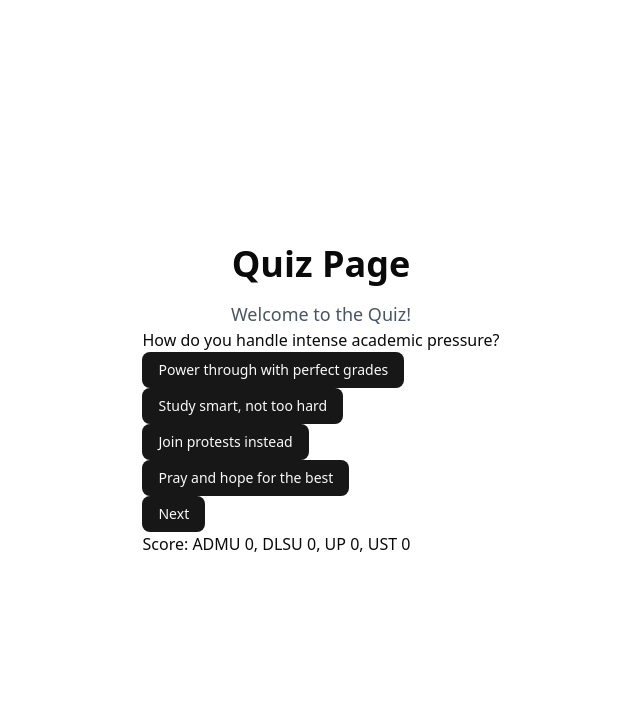
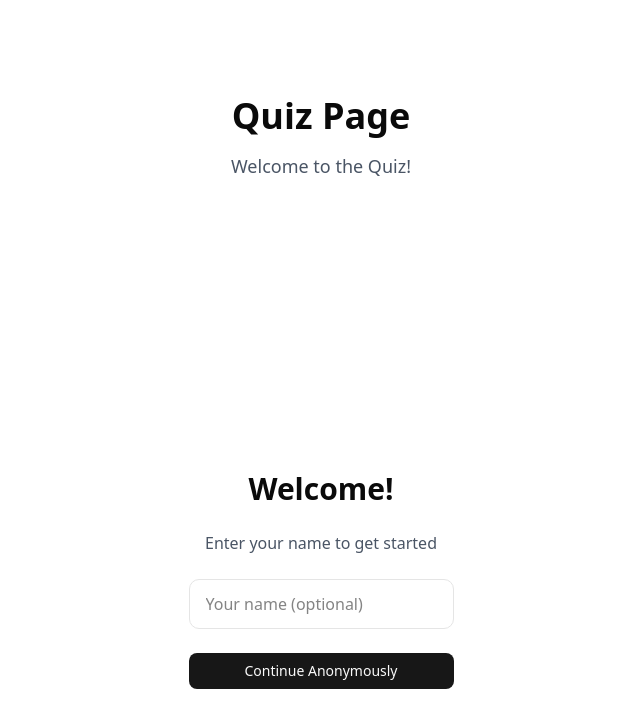
Before and after one commit to yanicells/UniSort, a Next.js app: page /quiz in a window 1280 px wide. Shown: the top 728 px of the page, without its empty margins (319-959 px from the left). Built offline with nearby package versions, Linux system fonts and the light colour scheme.

Commit message:
add back options for quiz

```diff
--- a/app/(app)/quiz/page.tsx
+++ b/app/(app)/quiz/page.tsx
@@ -1,11 +1,11 @@
-import QuizView from "@/components/quiz/quiz-view"
+import QuizHandler from "@/components/quiz/quiz"
 
 export default function Quiz(){
     return(
         <main className="flex min-h-screen flex-col items-center justify-center p-24">
           <h1 className="text-4xl font-bold">Quiz Page</h1>
           <p className="mt-4 text-lg text-gray-600">Welcome to the Quiz!</p>
-          <QuizView />
+          <QuizHandler />
         </main>
     )
 }
--- /dev/null
+++ b/components/quiz/get-name.tsx
@@ -0,0 +1,38 @@
+"use client";
+
+import { useState } from "react";
+import { Button } from "../ui/button";
+
+type GetNameProps = {
+  onContinue: (name: string) => void;
+};
+
+export default function GetName({ onContinue }: GetNameProps) {
+  const [name, setName] = useState("");
+
+  return (
+    <div className="min-h-screen flex items-center justify-center p-4">
+      <div className="max-w-md w-full space-y-6 text-center">
+        <h1 className="text-3xl font-bold">Welcome!</h1>
+        <p className="text-gray-600">Enter your name to get started</p>
+
+        <input
+          type="text"
+          value={name}
+          onChange={(e) => setName(e.target.value)}
+          placeholder="Your name (optional)"
+          className="w-full px-4 py-3 border rounded-lg focus:outline-none focus:ring-2 focus:ring-blue-500"
+        />
+
+        <div className="flex flex-col gap-3">
+          <Button
+            onClick={() => onContinue(name.trim() || "Anonymous")}
+            className="w-full"
+          >
+            {name.trim() ? "Continue" : "Continue Anonymously"}
+          </Button>
+        </div>
+      </div>
+    </div>
+  );
+}
--- a/components/quiz/quiz-view.tsx
+++ b/components/quiz/quiz-view.tsx
@@ -6,12 +6,16 @@ import { Button } from "@/components/ui/button";
 import Question from "@/components/quiz/question";
 import Choice from "@/components/quiz/choice";
 import Results from "./results";
+import { saveQuizResultAction } from "@/lib/actions/quiz-actions";
 
-export default function QuizView() {
+export default function QuizView({ name }: { name: string }) {
   const [currentQuestionIndex, setCurrentQuestionIndex] = useState(0);
   const [quizCompleted, setQuizCompleted] = useState(false);
-  const [selectedChoice, setSelectedChoice] = useState<string | null>(null);
+  const [answers, setAnswers] = useState<(string | null)[]>(
+    Array(questions.questions.length).fill(null)
+  );
   const [selectionMessage, setSelectionMessage] = useState("");
+  const username = name;
   const [score, setScore] = useState<{
     admu: number;
     dlsu: number;
@@ -19,29 +23,47 @@ export default function QuizView() {
     ust: number;
   }>({ admu: 0, dlsu: 0, up: 0, ust: 0 });
 
+  // Get the current selected choice from answers array
+  const selectedChoice = answers[currentQuestionIndex];
+
+  const setSelectedChoice = (choice: string | null) => {
+    const newAnswers = [...answers];
+    newAnswers[currentQuestionIndex] = choice;
+    setAnswers(newAnswers);
+  };
+
   function handleNext() {
     if (selectedChoice !== null) {
-      setScore((prevScore) => {
-        const currentQuestion = questions.questions[currentQuestionIndex];
-        const selectedChoiceData = currentQuestion.choices.find(
-          (choice) => choice.text == selectedChoice
-        );
+      setSelectionMessage("");
 
-        if (selectedChoiceData) {
-          return {
-            admu: prevScore.admu + selectedChoiceData.admu,
-            dlsu: prevScore.dlsu + selectedChoiceData.dlsu,
-            up: prevScore.up + selectedChoiceData.up,
-            ust: prevScore.ust + selectedChoiceData.ust,
-          };
-        }
-        return prevScore;
-      });
-      setSelectedChoice(null);
-      setSelectionMessage("");
       if (currentQuestionIndex < questions.questions.length - 1) {
         setCurrentQuestionIndex(currentQuestionIndex + 1);
       } else {
+        // Quiz completed - calculate final scores
+        const finalScore = { admu: 0, dlsu: 0, up: 0, ust: 0 };
+
+        answers.forEach((answer, index) => {
+          if (answer) {
+            const question = questions.questions[index];
+            const choice = question.choices.find((c) => c.text === answer);
+            if (choice) {
+              finalScore.admu += choice.admu;
+              finalScore.dlsu += choice.dlsu;
+              finalScore.up += choice.up;
+              finalScore.ust += choice.ust;
+            }
+          }
+        });
+
+        setScore(finalScore);
+
+        // Determine top match
+        const topMatch = Object.entries(finalScore).reduce((a, b) =>
+          b[1] > a[1] ? b : a
+        )[0] as "admu" | "dlsu" | "up" | "ust";
+
+        // Save to database
+        saveQuizResultAction({ name: username, topMatch, scores: finalScore });
         setQuizCompleted(true);
       }
     } else {
@@ -49,8 +71,15 @@ export default function QuizView() {
     }
   }
 
+  function handleBack() {
+    if (currentQuestionIndex > 0) {
+      setCurrentQuestionIndex(currentQuestionIndex - 1);
+    }
+  }
+
   return (
     <div>
+      <p>Welcome, {username}!</p>
       {!quizCompleted ? (
         <div>
           <Question
@@ -61,16 +90,26 @@ export default function QuizView() {
             setSelectedChoice={setSelectedChoice}
             choices={questions.questions[currentQuestionIndex].choices}
           ></Choice>
-          <Button onClick={handleNext}>Next</Button>
+          <div className="flex gap-2">
+            {currentQuestionIndex > 0 && (
+              <Button onClick={handleBack} variant="outline">
+                Back
+              </Button>
+            )}
+            <Button onClick={handleNext}>
+              {currentQuestionIndex === questions.questions.length - 1
+                ? "Finish"
+                : "Next"}
+            </Button>
+          </div>
           <p>{selectionMessage}</p>
-          <p>
-            Score: ADMU {score.admu}, DLSU {score.dlsu}, UP {score.up}, UST{" "}
-            {score.ust}
+          <p className="text-sm text-gray-500">
+            Question {currentQuestionIndex + 1} of {questions.questions.length}
           </p>
         </div>
       ) : (
         <div>
-          <Results score={score}></Results>
+          <Results score={score} name={username}></Results>
         </div>
       )}
     </div>
--- /dev/null
+++ b/components/quiz/quiz.tsx
@@ -0,0 +1,21 @@
+"use client"
+
+import QuizView from "./quiz-view";
+import GetName from "./get-name";
+import { useState } from "react";
+
+export default function QuizHandler(){
+    const [nameEntered, setNameEntered] = useState("");
+
+    return (
+      <div>
+        {nameEntered !== "" ? (
+          <QuizView name={nameEntered} />
+        ) : (
+          <div>
+            <GetName onContinue={setNameEntered} />
+          </div>
+        )}
+      </div>
+    );
+}
--- a/components/quiz/results.tsx
+++ b/components/quiz/results.tsx
@@ -1,4 +1,10 @@
-export default function Results({ score }: { score: { admu: number; dlsu: number; up: number; ust: number } }) {
+export default function Results({
+  score,
+  name,
+}: {
+  score: { admu: number; dlsu: number; up: number; ust: number };
+  name: string;
+}) {
   const maxScore = Math.max(score.admu, score.dlsu, score.up, score.ust);
   let recommendedUniversity = "";
 
@@ -12,10 +18,14 @@ export default function Results({ score }: { score: { admu: number; dlsu: number
     recommendedUniversity = "University of Santo Tomas (UST)";
   }
 
+  const isAnonymous = name === "Anonymous";
+  const greeting = isAnonymous
+    ? `Congrats! Welcome to ${recommendedUniversity}!`
+    : `Congrats, ${name}! Welcome to ${recommendedUniversity}!`;
+
   return (
     <div>
-            <h2>Your Recommended University:</h2>
-            <p>{recommendedUniversity}</p>
+      <h2>{greeting}</h2>
       <h3>Your Scores:</h3>
       <ul>
         <li>ADMU: {score.admu}</li>
--- a/db/schema.ts
+++ b/db/schema.ts
@@ -122,6 +122,7 @@ export const postsRelations = relations(posts, ({ one, many }) => ({
 }));
 
 export const quizResults = pgTable("quiz_results", {
+  name: text("name").notNull(),
   id: uuid("id").defaultRandom().primaryKey(),
   topMatch: text("top_match", {
     enum: ["admu", "dlsu", "up", "ust"],
@@ -137,7 +138,6 @@ export const quizResults = pgTable("quiz_results", {
   createdAt: timestamp("created_at", { mode: "date" }).defaultNow().notNull(),
 });
 
-
 export const schema = {
   user,
   session,
--- /dev/null
+++ b/lib/actions/quiz-actions.ts
@@ -0,0 +1,22 @@
+"use server";
+
+import { saveQuizResult } from "@/lib/dal/queries";
+
+export async function saveQuizResultAction(data: {
+  name: string;
+  topMatch: "admu" | "dlsu" | "up" | "ust";
+  scores: {
+    admu: number;
+    dlsu: number;
+    up: number;
+    ust: number;
+  };
+}) {
+  try {
+    const result = await saveQuizResult(data);
+    return { success: true, data: result };
+  } catch (error) {
+    console.error("Failed to save quiz result:", error);
+    return { success: false, error: "Failed to save quiz result" };
+  }
+}
--- a/lib/dal/queries.ts
+++ b/lib/dal/queries.ts
@@ -1,5 +1,5 @@
 import { db } from "@/db/drizzle";
-import { posts } from "@/db/schema";
+import { posts, quizResults } from "@/db/schema";
 import { desc, eq, and, isNull } from "drizzle-orm";
 
 export async function createPost(data: {
@@ -82,3 +82,25 @@ export async function deletePost(postId: string) {
     .where(eq(posts.id, postId));
   return result;
 }
+
+export async function saveQuizResult(data: {
+  name: string;
+  topMatch: "admu" | "dlsu" | "up" | "ust";
+  scores: {
+    admu: number;
+    dlsu: number;
+    up: number;
+    ust: number;
+  };
+}) {
+  const [result] = await db
+    .insert(quizResults)
+    .values({
+      name: data.name,
+      topMatch: data.topMatch,
+      scores: data.scores,
+    })
+    .returning();
+
+  return result;
+}
```
Also changed, not shown: 1 other file (tests, documents, lock files or other folders). Lines whose indentation alone changed are shown as unchanged.
